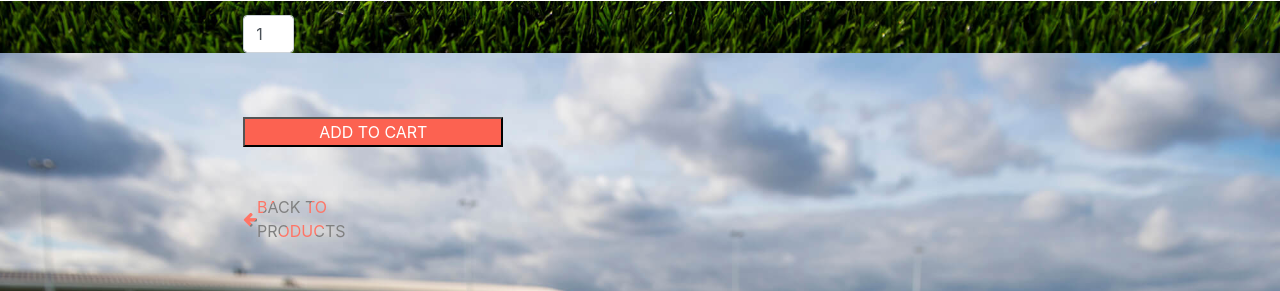
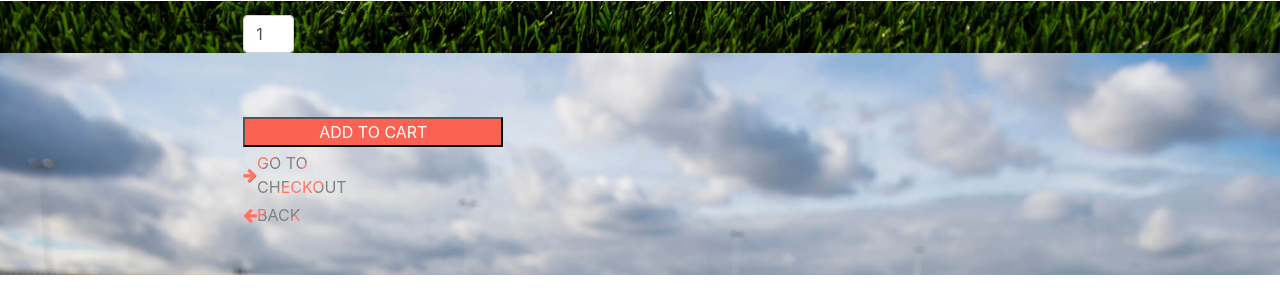
Before and after one commit to Code-Institute-Submissions/SportsStore, a Django app: page /products/1 in a window 1280 px wide. Shown: the part 799-1090 px from the top of the page. Run offline with Django 3.2, Linux system fonts and the light colour scheme; data comes from the database, SQL or seed files in the repository; both versions use the stored data as it was after the commit; some libraries are stand-ins or nearby versions.

Commit message:
button to go to checkout added to product details

```diff
--- a/products/templates/products/productdetail.html
+++ b/products/templates/products/productdetail.html
@@ -47,11 +47,17 @@
                             </div>
                             <div class="col-12">
                                 <input type="submit" class="shop-button rounded-0 text-uppercase mt-5" value="Add to Cart">
-                                <a href="{% url 'products' %}" class="logo rounded-0 mt-5">
+                               <a href="{% url 'viewcart' %}" class="logo rounded-0 mt-1">
+                                    <span class="icon">
+                                        <i class="fa fa-arrow-right"></i>
+                                    </span>
+                                    <span class="text-uppercase">Go to Checkout</span>
+                                </a>
+                                <a href="{% url 'products' %}" class="logo rounded-0 mt-1">
                                     <span class="icon">
                                         <i class="fa fa-arrow-left"></i>
                                     </span>
-                                    <span class="text-uppercase">Back to Products</span>
+                                    <span class="text-uppercase">Back</span>
                                 </a>
                             </div>
                             <input type="hidden" name="redirect_url" value="{{ request.path }}">
--- a/static/css/base.css
+++ b/static/css/base.css
@@ -109,7 +109,6 @@
 
 
 
-
 /* --- Media Queries --- */
 
 @media (min-width: 1200px) {
```
Also changed, not shown: db.sqlite3.
